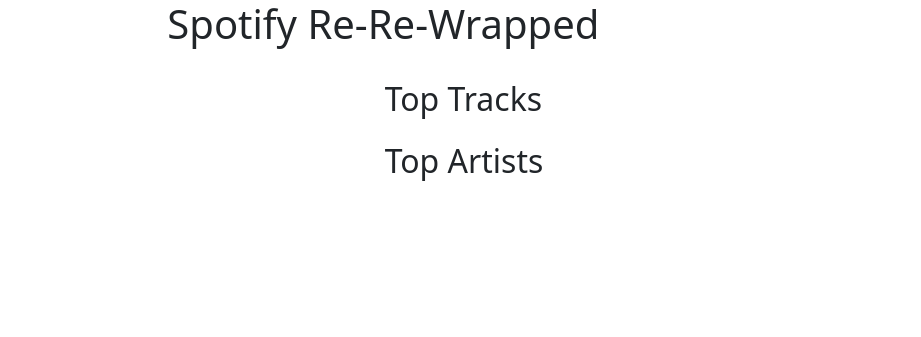
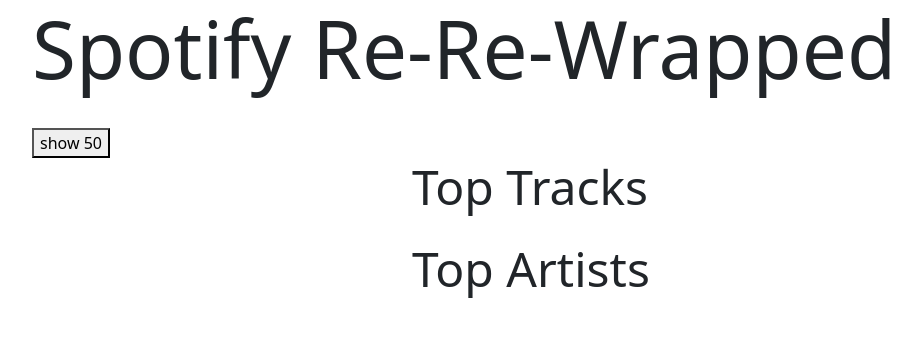
Before and after one commit to chrisagarcia/re_re_wrapped, a Flask app: page /data in a window 1280 px wide. Shown: the top 337 px of the page, without its empty margins (50-971 px from the left). Run offline with Flask 2, Linux system fonts and the light colour scheme; data that the repository does not hold is empty; some libraries are stand-ins or nearby versions.

Commit message:
formatting and experimental button

```diff
--- a/app.py
+++ b/app.py
@@ -50,11 +50,9 @@
 
     login_url = get_code_url(spotify_api_params)
 
-    a = f"<a href='{get_code_url(spotify_api_params)}'>login</a>"
+    return render_template('login.html', login_element=login_url)
 
-    return render_template('login.html', login_element=a)
-
-# possibly unsafe
+# token is stored in cookies and sent to this page
 @app.route('/data')
 def user_data():
 
--- a/templates/data_render.html
+++ b/templates/data_render.html
@@ -17,24 +17,29 @@
 
 </head>
 <body>
-
+    <div class="container">
         <div class="row justify-content-center">
-        <div class="col-8">
-            <h1>Spotify Re-Re-Wrapped</h1>
+            <div class="column">
+                <h1 class="display-1">Spotify Re-Re-Wrapped</h1>
             </div>
         </div>
         <br>
+        <button class="" onclick="listFill(newSongItem, tracksJSON, trackList, 50)">show 50</button>
         <div class="topList">
             <div class="row justify-content-center">
-            <h2 class="col-4">Top Tracks</h2>
+                <div class="col-4">
+                    <h2 class="display-5">Top Tracks</h2>
+                </div>
+            </div>
+            <div class="row justify-content-center">
+                <div class="col-10">
+                    <ol class="" id="trackList"></ol>
+                </div>
             </div>
             <div class="row justify-content-center">
                 <div class="col-4">
-                <ol id="trackList"></ol>
+                    <h2 class="display-5">Top Artists</h2>
                 </div>
-        </div>
-        <div class="row justify-content-center">
-            <h2 class="col-4">Top Artists</h2>
             </div>
             <div class="row justify-content-center">
                 <div class="col-4">
@@ -43,12 +48,15 @@
             </div>
         </div>
         <div class="row justify-content-center">
-        <div class="col-4">
+            <div class="col-8">
                 <div id="histograms">
 
                 </div>
             </div>
         </div>
+    </div>
+
+
 
     <script>
 
@@ -65,6 +73,9 @@
             cover.width = 200;
             cover.height = 200;
             cover.className = "song-image";
+
+            // experimental
+            listItem.className = "card justify-content-right";
 
             song.appendChild(document.createTextNode(individualTrack["song"]));
             artist.appendChild(document.createTextNode(individualTrack["artists"][0]));
@@ -125,12 +136,20 @@
         listFill(newSongItem, tracksJSON, trackList, listLength);
         listFill(newArtistItem, artistsJSON, artistList, listLength);
 
+        // makes a few of the features Histograms
         function histogram(featureData, parent) {
 
             let data = {
                 'key': [],
                 'loudness': [],
-                'tempo': []
+                'tempo': [],
+                'danceability': [],
+                'energy': [],
+                'speechiness': [],
+                'acousticness': [],
+                'instrumentalness': [],
+                'liveness': [],
+                'valence': []
             };
 
             featureData.forEach(track => {
@@ -147,7 +166,6 @@
                 let histogram = document.createElement('DIV');
                 let key = keys[i];
 
-                histBox.appendChild(document.createTextNode(key));
                 histBox.appendChild(histogram);
                 parent.appendChild(histBox);
 
@@ -156,7 +174,13 @@
                     type: 'histogram',
                 };
 
-                Plotly.newPlot(histogram, [trace]);
+                let layout = {
+                    bargroupgap: 0.01,
+                    title: (key.charAt(0).toUpperCase() + key.slice(1)),
+                    xaxis: {title: "Value"},
+                    yaxis: {title: "Count"}
+                };
+                Plotly.newPlot(histogram, [trace], layout);
 
             };
         };
--- a/templates/login.html
+++ b/templates/login.html
@@ -9,8 +9,10 @@
     <link href="https://cdn.jsdelivr.net/npm/bootstrap@5.0.2/dist/css/bootstrap.min.css" rel="stylesheet" integrity="sha384-EVSTQN3/azprG1Anm3QDgpJLIm9Nao0Yz1ztcQTwFspd3yD65VohhpuuCOmLASjC" crossorigin="anonymous">
 </head>
 <body>
-    <div id="authLink">
-        {{ login_element | safe  }}
+    <div class="text-center align-middle rounded
+    position-absolute top-50 start-50" id="authLink">
+        <a href="{{ login_element | safe  }}">login</a>
+
     </div>
 </body>
 </html>
```
Lines whose indentation alone changed are shown as unchanged.
